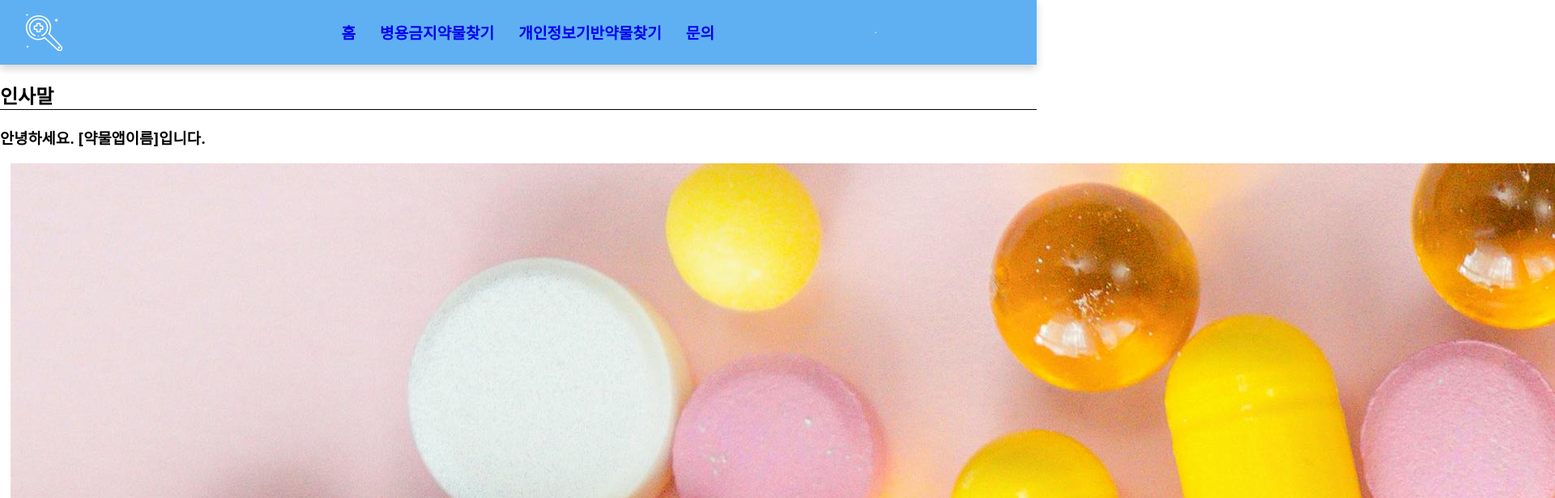
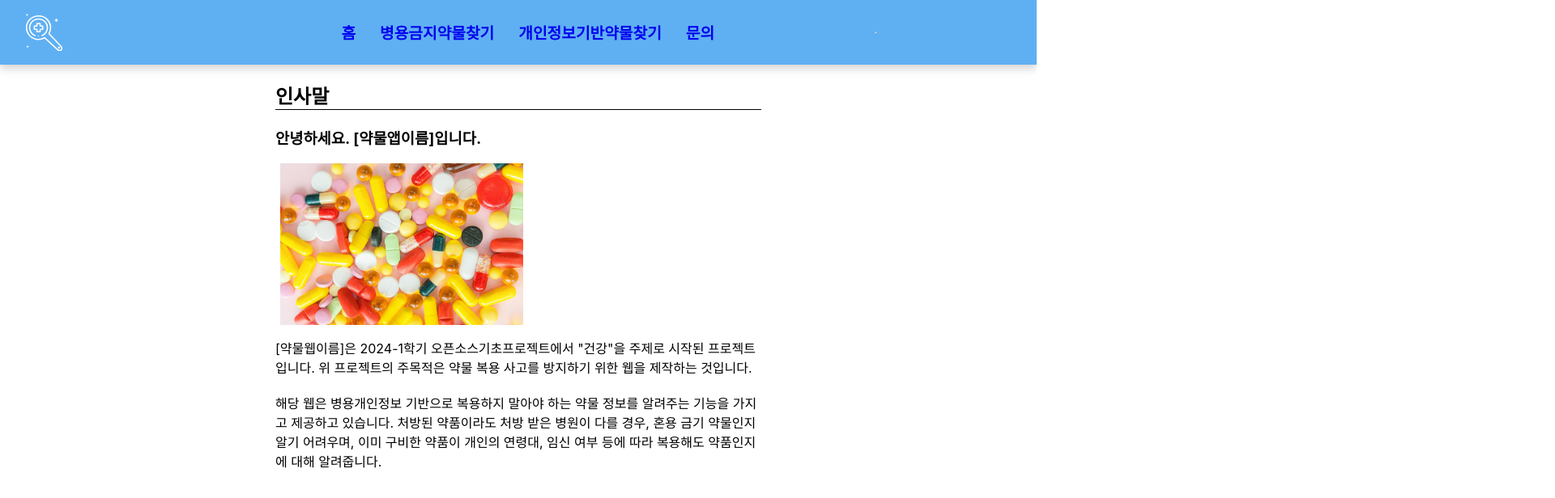
Before and after one commit to LovellR/GSS_Project, a React (Create React App) app in the folder oss-project/: page / in a window 1280 px wide. Shown: the top 616 px of the page at 81% size, 1920 px wide, since content can reach past the window. Built offline with nearby package versions, Linux system fonts and the light colour scheme.

Commit message:
인사말 스타일링(크기 조절)

```diff
--- a/oss-project/src/JS/css/Introduce.css
+++ b/oss-project/src/JS/css/Introduce.css
@@ -1,3 +1,8 @@
+div.intro {
+    max-width: 600px;
+    text-align: center;
+    margin: 0 auto;
+}
 h2 {
     text-align: left;
     border-bottom: 1px solid black;
@@ -8,3 +13,9 @@ h3 {
 p {
     text-align: left;
 }
+img {
+    max-width: 300px; /* 이미지 크기 조절 */
+    height: auto;
+    display: block;
+    margin: 0 auto; /* 이미지 중앙 정렬 */
+}
```
